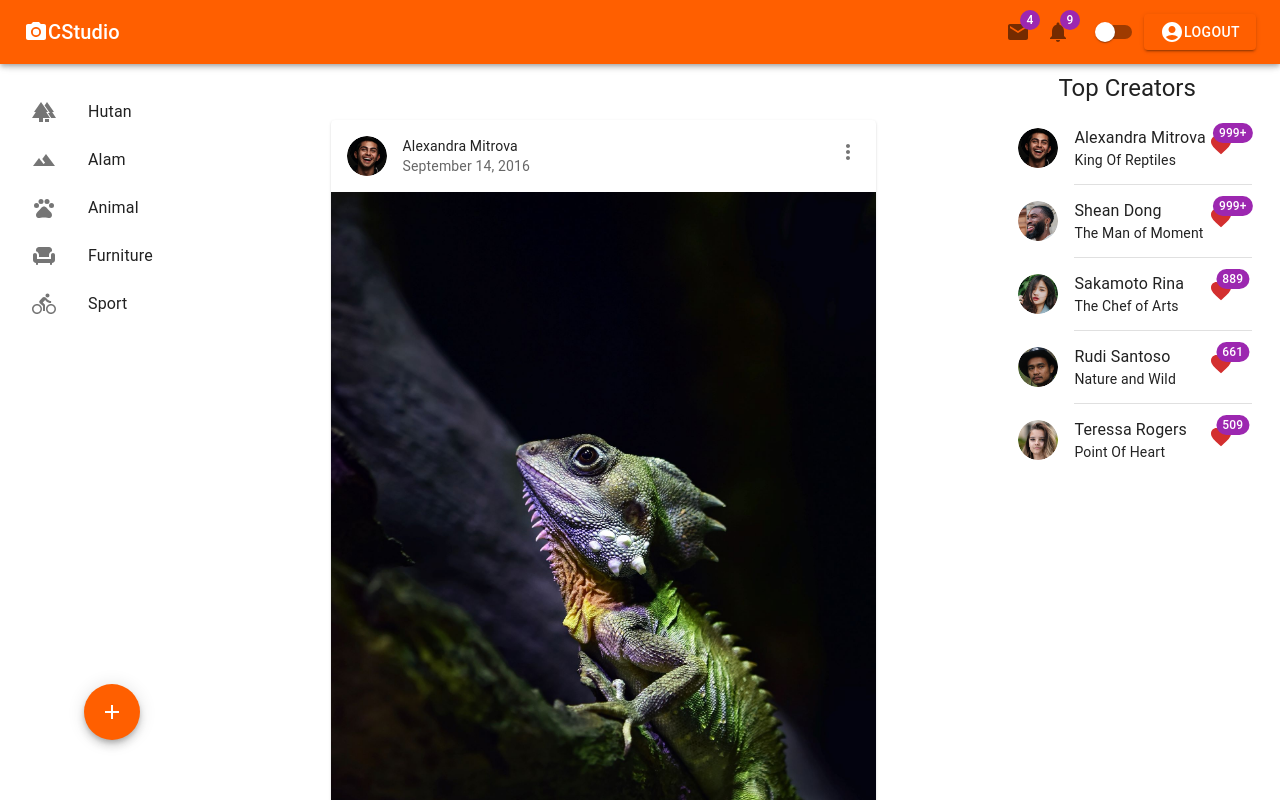
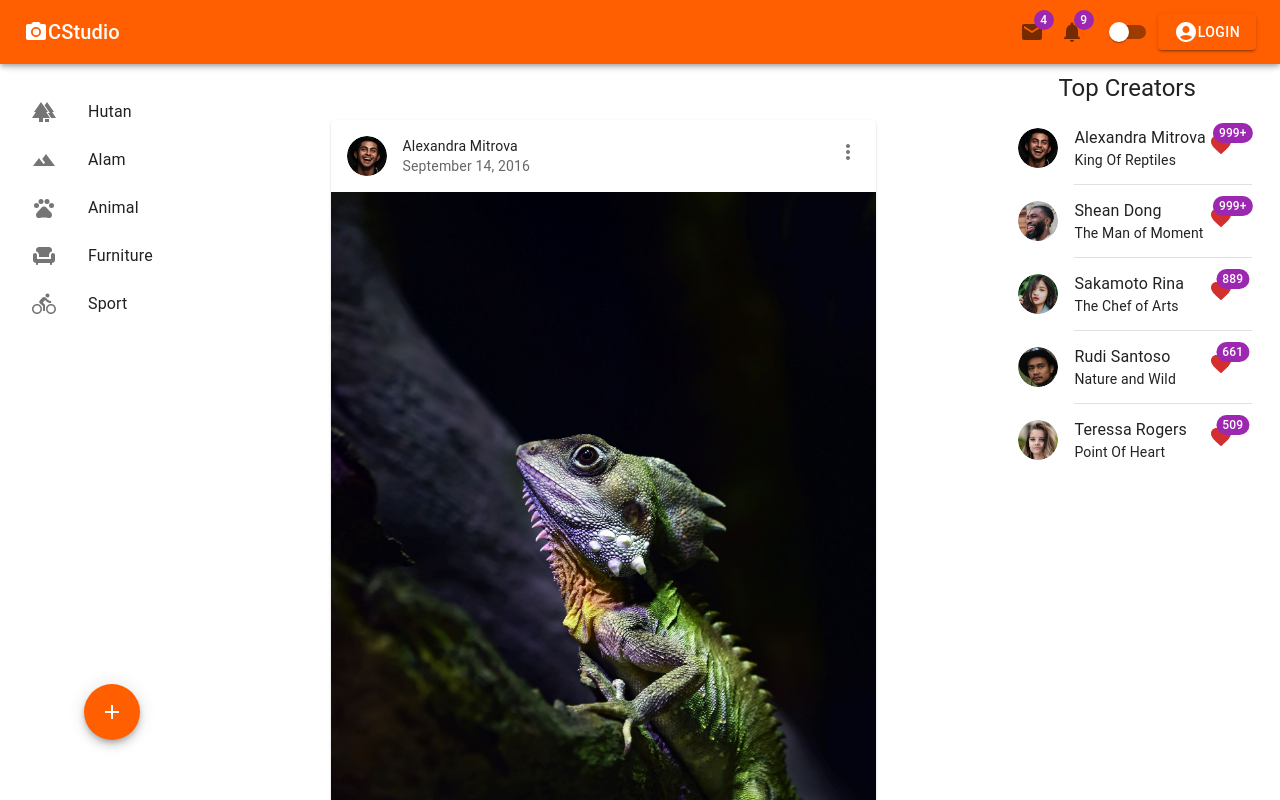
Before and after one commit to RioAldie/CStudio, a React (Create React App) app: page / in a window 1280 px wide. Shown: the top 800 px of the page. Built offline with nearby package versions, Linux system fonts and the light colour scheme; no server answers.

Commit message:
useContext and useReducer

```diff
--- a/src/App.tsx
+++ b/src/App.tsx
@@ -1,6 +1,6 @@
 import { createTheme, PaletteMode, ThemeProvider } from "@mui/material";
 import { json } from "node:stream/consumers";
-import { ReactNode, useEffect, useState, createContext } from "react";
+import { ReactNode, useEffect, useState, createContext, useContext } from "react";
 import {
   BrowserRouter as Router,
   Route,
@@ -11,11 +11,10 @@ import {
 import Home from "./home";
 import Profile from "./profile";
 import SignUp from "./signup";
+import { AppContext, childrenProps } from "./context/AuthContext";
 
 
-export const AppContext = createContext({
-  isLogin: false
-});
+
 export default function App() {
   const [mode, setMode] = useState<PaletteMode>('light');
   const [isLogin, setIsLogin] = useState<boolean>(true);
@@ -28,29 +27,36 @@ export default function App() {
           }
       }
   })
-  interface childrenProps{
-    children: ReactNode
+  const Dispatch = (action: string)=>{
+
+    if(action === "SET_LOGIN"){
+      return setIsLogin(!isLogin);
+    }
+  }
+  const SampleContext: childrenProps = {
+    isLogin: false,
   }
 
 
 
 
 
- function RequireAuth({ children }: childrenProps): any {
-    return isLogin ? children : <Navigate to={"/"} />;
-  }
+
+//  function RequireAuth({ children }: childrenProps): any {
+//     return isLogin ? children : <Navigate to={"/"} />;
+//   }
 
   return (
     <BrowserRouter>
-      <AppContext.Provider value={{isLogin: true}}>
+      <AppContext.Provider value={SampleContext}>
         <ThemeProvider  theme={DarkTheme}>
           <Routes>
             <Route path="/" element={<Home mode={mode} setMode={setMode} isLogin={isLogin} setIsLogin={setIsLogin} setUserid={setUserid}  />} />
             <Route path="/Signup" element={<SignUp/>} />
             <Route path="/Profile" element={
-              <RequireAuth>
+
                 <Profile mode={mode} setMode={setMode} isLogin={isLogin} setIsLogin={setIsLogin} setUserid={setUserid} />
-              </RequireAuth>
+
 
             }/>
           </Routes>
@@ -59,7 +65,3 @@ export default function App() {
   </BrowserRouter>
   );
 }
-
-function user(user: any): string {
-  throw new Error("Function not implemented.");
-}
--- a/src/component/atoms/btnLogin.tsx
+++ b/src/component/atoms/btnLogin.tsx
@@ -1,26 +1,49 @@
 import { Button } from "@mui/material";
 import AccountCircleIcon from '@mui/icons-material/AccountCircle';
-import { AppContext } from "../../App";
 import SignIn from "../signin";
+import { useContext, useEffect, useReducer } from "react";
+import { AppContext, initialState } from "../../context/AuthContext";
+import AuthReducer from "../../context/AuthReducer";
 
 interface SignProps{
     isLogin: boolean
 }
+// export default function ButtonSign(){
+//     const appContext = useContext(AppContext);
+//     const ContextLogin = appContext?.isLogin;
+//     const handleLogin = (isLogin: Boolean| undefined)=>{
+//         if(!isLogin){
+//             return <SignIn />
+//         }
+//         if(isLogin){
+//             return <Button variant="contained"> <AccountCircleIcon/> Logout </Button>
+//         }
+//     }
+//     useEffect(()=>{
+//         handleLogin(ContextLogin)
+//     },[handleLogin])
+//    return(
+//        <div>
+//            {handleLogin(ContextLogin)}
+//        </div>
+
+//    )
+// }
 export default function ButtonSign(){
-    return(
-        <>
-        <AppContext.Consumer>
-            {
-                ({isLogin}) =>{
+    const [state, dispatch] = useReducer(AuthReducer, initialState);
+    const stateIsLogin =  state.isLogin;
+    const btn = (isLogin: boolean) =>{
         if(isLogin){
-                        return <Button variant="contained"> <AccountCircleIcon/> Logout </Button>
+           return <Button variant="contained" onClick={() => dispatch({ type: 'LOGOUT', payload: true})}> <AccountCircleIcon/> Logout </Button>
         }
         if(!isLogin){
-                        return  <SignIn isLogin={isLogin} />
+           return <SignIn />
         }
     }
-            }
-        </AppContext.Consumer>
-        </>
+   return(
+       <div>
+        {btn(stateIsLogin)}
+       </div>
+
    )
 }
--- a/src/component/signin.tsx
+++ b/src/component/signin.tsx
@@ -14,14 +14,14 @@ interface SignInProps{
     isLogin: Boolean,
 }
 
-export default function SignIn(props:SignInProps){
+export default function SignIn(){
     const [open, setOpen] = useState(false);
     const [err, setErr] = useState(false);
     const [email, setEmail] = useState("");
     const [userform, setUserform] = useState<string>();
     const [password, setPassword] = useState("");
     const navigate = useNavigate();
-    const {isLogin} = props;
+
 
     const handleLogin = ()=>{
         signInWithEmailAndPassword(auth, email, password)
--- a/src/context/AuthContext.ts
+++ b/src/context/AuthContext.ts
@@ -1,12 +1,11 @@
-import { createContext, ReactNode, useReducer } from "react";
+import { createContext, ReactNode, useContext, useReducer } from "react";
 import AuthReducer from "./AuthReducer";
 
-interface AuthContextProps{
-    children: ReactNode,
-    currentUser: boolean
+export interface childrenProps{
+    isLogin: Boolean,
 }
-const INITIAL_STATE = {
-    currentUser : false
+export const initialState ={
+    isLogin : false
 }
 
-export const AuthContext = createContext(INITIAL_STATE);
+export const AppContext = createContext<childrenProps | null>(null);
--- a/src/context/AuthReducer.ts
+++ b/src/context/AuthReducer.ts
@@ -1,23 +1,18 @@
 import { ReducerWithoutAction } from "react";
-
-interface AuthReducerProps{
-    payload: ReducerWithoutAction<any>,
-    state:  ReducerWithoutAction<any>,
-    type: String,
-    action: ReducerWithoutAction<any>,
-    currentUser: ReducerWithoutAction<any>
-}
-
-const AuthReducer = (state : ReducerWithoutAction<any>, action: AuthReducerProps)=>{
+import {initialState} from './AuthContext';
+type ACTIONTYPE =
+  | { type: "LOGIN"; payload: boolean }
+  | { type: "LOGOUT"; payload: boolean }
+const AuthReducer = (state : typeof initialState, action: ACTIONTYPE)=>{
     switch (action.type) {
         case "LOGIN":{
             return{
-                currentUser: action.payload,
+                isLogin: action.payload,
             };
         }
         case "LOGOUT":{
             return{
-                currentUser: action.payload
+                isLogin: action.payload,
             };
         }
         default:
--- a/src/home.tsx
+++ b/src/home.tsx
@@ -4,8 +4,9 @@ import RightBar from './component/rightbar';
 import Navbar from './component/navbar';
 import Sidebar from './component/sidebar';
 import Add from './component/add';
-import React from 'react';
-import {AppContext} from './App';
+import React, { useContext, useEffect } from 'react';
+import { AppContext } from './context/AuthContext';
+
 
 
 interface HomeProps{
@@ -18,6 +19,8 @@ interface HomeProps{
 export default function Home (props: HomeProps) {
 
 // Context API
+const appContext = useContext(AppContext);
+
 const { mode, setMode, isLogin, setIsLogin,setUserid} = props;
 const DarkTheme = createTheme({
     palette:{
@@ -30,7 +33,7 @@ const DarkTheme = createTheme({
     return(
       <><CssBaseline />
 
-          <ThemeProvider theme={DarkTheme}>
+
             <Box bgcolor={"background.default"} color={"text.primary"}>
               <Navbar setMode={setMode} mode={mode} isLogin={isLogin} setIsLogin={setIsLogin} setUserid={setUserid}  />
               <Box>
@@ -42,7 +45,7 @@ const DarkTheme = createTheme({
                 <Add />
               </Box>
             </Box>
-          </ThemeProvider>
+
 
 
       </>
```
Lines whose indentation alone changed are shown as unchanged.
